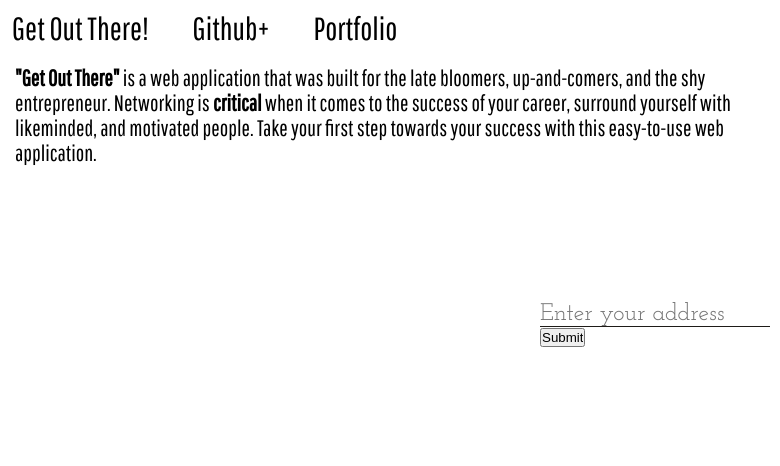
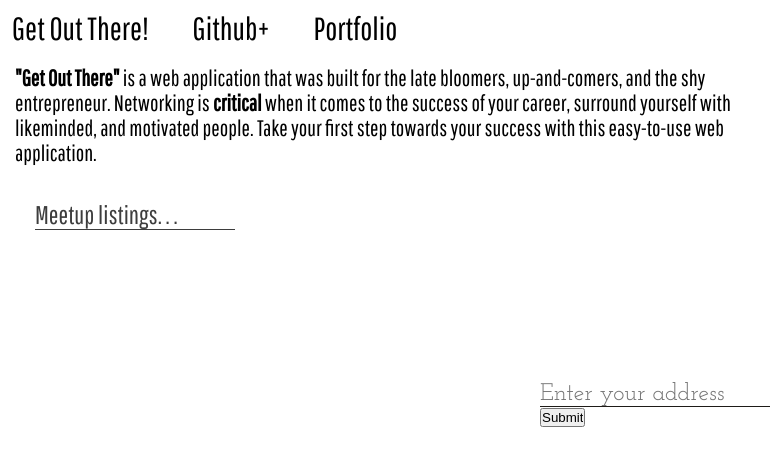
Before and after one commit to MichaelQuiban/GetOutThere, a plain HTML site: page index.html in a window 1280 px wide. Shown: the whole page, without its empty margins (0-780 px from the left). Drawn offline with nearby package versions, Linux system fonts and the light colour scheme.

Commit message:
Added dividers.. Meetup results area..

```diff
--- a/css/styles.css
+++ b/css/styles.css
@@ -25,8 +25,8 @@ a:hover {
 	opacity: 0.5;
 }
 
-li, .info, .search {
-	font-family: 'Pathway Gothic One', sans-serif;;
+li, .info, .search, .meetup-results {
+	font-family: 'Pathway Gothic One', sans-serif;
 }
 
 /* Misc. Styling Over */
@@ -61,6 +61,18 @@ li {
 	position: relative;
 }
 
+.meetup-results {
+	font-size: 1.6em;
+	opacity: 0.7555;
+	margin-top: 50px;
+	margin-left: 35px;
+}
+
+.divider-meetup {
+	border-top: 1px solid black;
+	width: 200px;
+}
+
 /* Override default styles */
 input[type ="search"] {
 	border: 0;
--- a/index.html
+++ b/index.html
@@ -24,12 +24,14 @@
 		<p> <b>"Get Out There"</b> is a web application that was built for the late bloomers, up-and-comers, and the shy entrepreneur. Networking is <b>critical</b> when it comes to the success of your career, surround yourself with likeminded, and motivated people. Take your first step towards your success with this easy-to-use web application.</p>
 	</div>
 
+	<div class = "meetup-results">Meetup listings. . .
+		<div class = "divider-meetup"></div>
+	</div>
 	<div class = "search">
 		<form>
 				<input class = "address" type = "search" placeholder = "Enter your address" required>
 				<input class = "begin" type = "submit">
 		</form>
-
 	</div>
 
 
```
